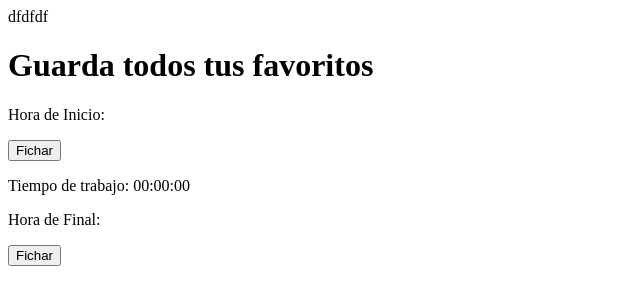
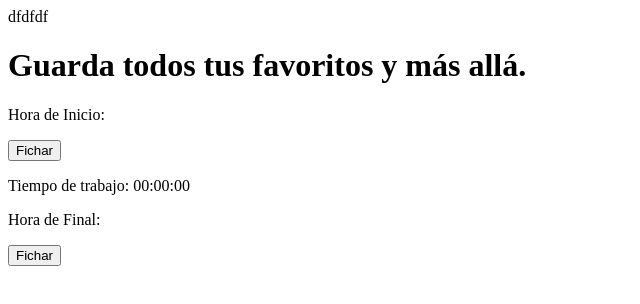
Before and after one commit to victor1305/YsiFichamos, a Nuxt app: page /profile in a window 1280 px wide. Shown: the top 304 px of the page, without its empty margins (0-640 px from the left). Built offline with nearby package versions, Linux system fonts and the light colour scheme.

Commit message:
feat(profile): first test commit

```diff
--- a/pages/profile/index.vue
+++ b/pages/profile/index.vue
@@ -1,6 +1,6 @@
 <template>
   <div>dfdfdf
-    <h1>Guarda todos tus favoritos</h1>
+    <h1>Guarda todos tus favoritos y más allá.</h1>
     <p>Hora de Inicio: {{ startTime }}</p>
     <button @click="start">Fichar</button>
     <p>Tiempo de trabajo: {{ hours }}:{{ minutes }}:{{ seconds }}</p>
```
